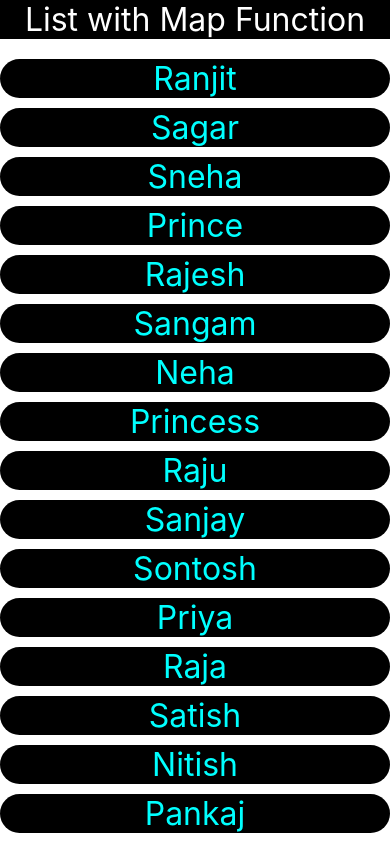
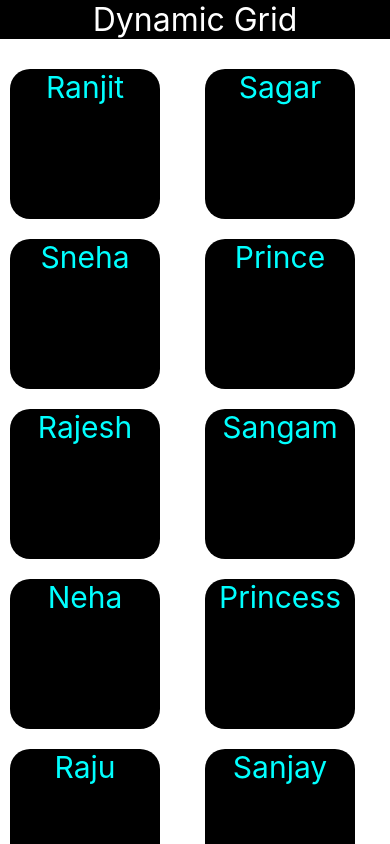
Before and after one commit to princechaudhary874/Android_Development, a React Native app: screen / in a window 390 px wide. Built offline with nearby package versions, Linux system fonts and the light colour scheme.

Commit message:
Dynamic Grid

```diff
--- a/App.jsx
+++ b/App.jsx
@@ -7,28 +7,31 @@ const App = () => {
     {id: 4, name: 'Sagar'},
     {id: 6, name: 'Sneha'},
     {id: 3, name: 'Prince'},
-    {id: 10, name: 'Rajesh'},
-    {id: 14, name: 'Sangam'},
-    {id: 16, name: 'Neha'},
+    {id: 9, name: 'Rajesh'},
+    {id: 10, name: 'Sangam'},
+    {id: 11, name: 'Neha'},
     {id: 13, name: 'Princess'},
     {id: 12, name: 'Raju'},
-    {id: 24, name: 'Sanjay'},
-    {id: 26, name: 'Sontosh'},
-    {id: 23, name: 'Priya'},
-    {id: 210, name: 'Raja'},
-    {id: 214, name: 'Satish'},
-    {id: 216, name: 'Nitish'},
-    {id: 213, name: 'Pankaj'},
+    {id: 14, name: 'Sanjay'},
+    {id: 16, name: 'Sontosh'},
+    {id: 18, name: 'Priya'},
+    {id: 20, name: 'Raja'},
+    {id: 21, name: 'Satish'},
+    {id: 22, name: 'Nitish'},
+    {id: 23, name: 'Pankaj'},
   ];
   return (
-    <View >
-      <Text style={styles.heading}>List with Map Function</Text>
-       <ScrollView>
-       {users.map(item => (
-          <Text style={styles.mapComp}>{item.name}</Text>
-        ))}
-       </ScrollView>
-
+    <View style={{flex: 1}}>
+      <Text style={styles.heading}>Dynamic Grid</Text>
+      <ScrollView>
+        <View style={styles.gridContainer}>
+          {users.map(item => (
+            <View key={item.id} style={styles.gridItem}>
+              <Text style={styles.mapComp}>{item.name}</Text>
+            </View>
+          ))}
+        </View>
+      </ScrollView>
     </View>
   );
 };
@@ -40,15 +43,23 @@ const styles = StyleSheet.create({
     textAlign: 'center',
     marginBottom: 20,
   },
-
+  gridContainer: {
+    flexDirection: 'row',
+    flexWrap: 'wrap',
+  },
+  gridItem: {
+    width: '50%', // You can adjust the width as needed for the desired number of columns
+  },
   mapComp: {
-    fontSize: 32,
+    fontSize: 30,
     backgroundColor: 'black',
     color: 'aqua',
     textAlign: 'center',
     textAlignVertical: 'center',
     borderRadius: 20,
-    marginBottom: 10,
+    margin: 10,
+    width: 150,
+    height: 150,
   },
 });
 export default App;
```
